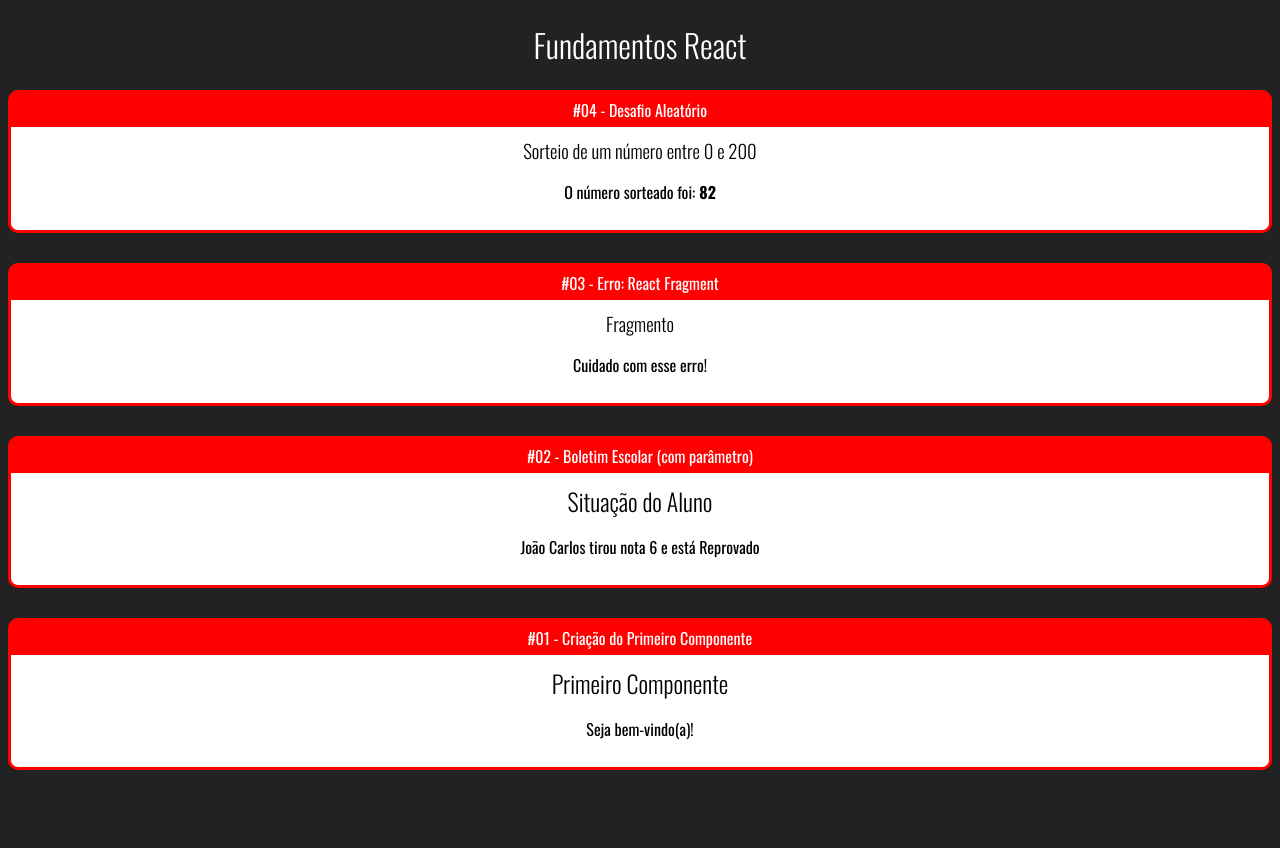
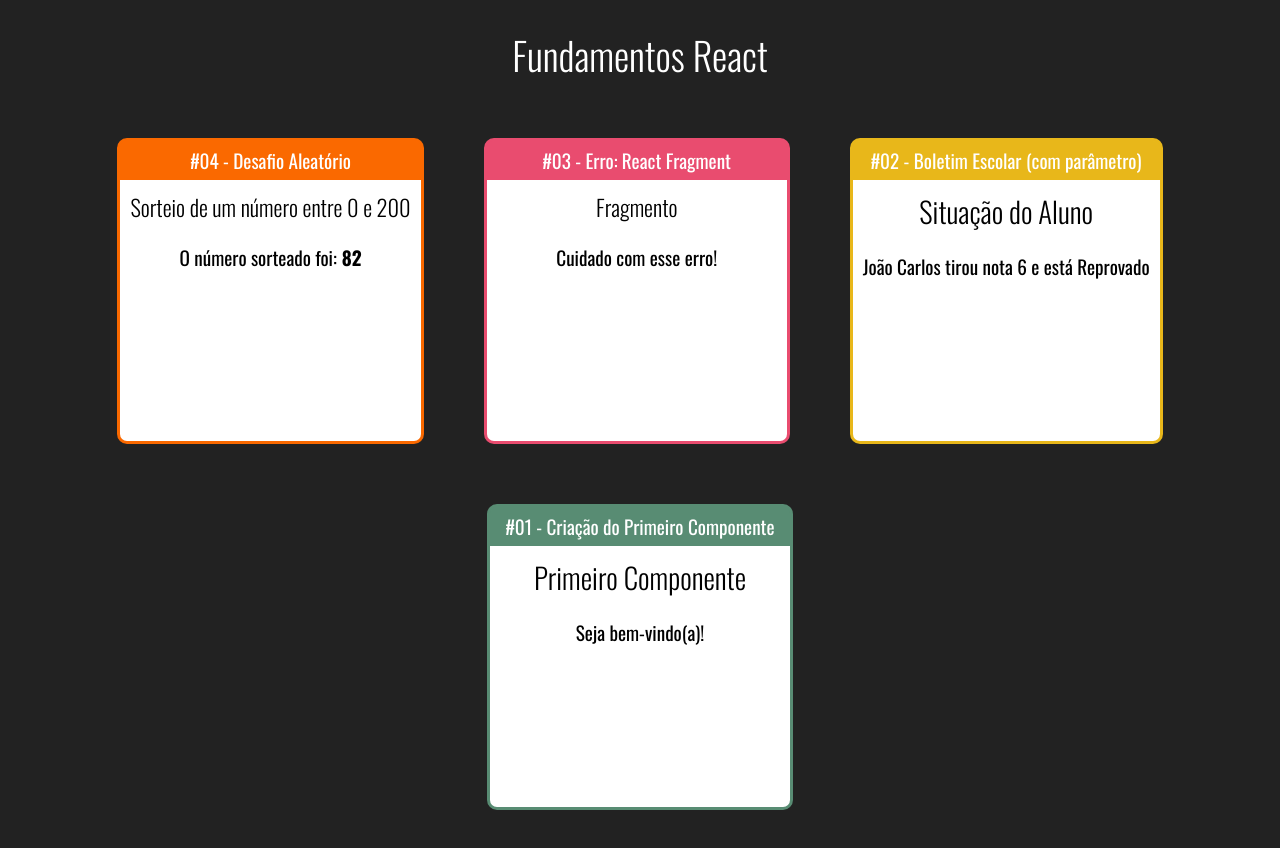
Before and after one commit to estevan324/fundamentos-react, a React (Create React App) app in the folder fundamentos-react/: page / in a window 1280 px wide. Before the commit the page ends 800 px from the top, so only its background shows below. Built offline with nearby package versions, Linux system fonts and the light colour scheme.

Commit message:
Estilização do componente Card utilizando parâmetros para alterar o estilo css da classe .card

```diff
--- /dev/null
+++ b/fundamentos-react/src/App.css
@@ -0,0 +1,5 @@
+.app .cards{
+    flex-wrap: wrap;
+    justify-content: center;
+    display: flex;
+}
--- a/fundamentos-react/src/App.jsx
+++ b/fundamentos-react/src/App.jsx
@@ -1,3 +1,5 @@
+import './App.css'
+
 import Primeiro from './components/basicos/Primeiro'
 import ComParametro from './components/basicos/ComParametro'
 import Fragmento from './components/basicos/Fragmento'
@@ -6,17 +8,19 @@
 
 export default () => {
     return (
-        <div id="app">
+        <div className='app'>
             <h1>Fundamentos React</h1>
-            <Card titulo='#04 - Desafio Aleatório'>
+            <div className='cards'>
+
+                <Card titulo='#04 - Desafio Aleatório' color='#FA6900'>
                     <Aleatorio min={0} max={200} />
                 </Card>
 
-            <Card titulo='#03 - Erro: React Fragment'>
+                <Card titulo='#03 - Erro: React Fragment' color='#E94C6F'>
                     <Fragmento />
                 </Card>
 
-            <Card titulo='#02 - Boletim Escolar (com parâmetro)'>
+                <Card titulo='#02 - Boletim Escolar (com parâmetro)' color='#E8B71A'>
                     <ComParametro
                         titulo="Situação do Aluno"
                         nome="João Carlos"
@@ -24,9 +28,10 @@
                     />
                 </Card>
 
-            <Card titulo='#01 - Criação do Primeiro Componente'>
+                <Card titulo='#01 - Criação do Primeiro Componente' color='#588C73'>
                     <Primeiro></Primeiro>
                 </Card>
             </div>
+        </div>
     )
 }
--- a/fundamentos-react/src/components/layout/Card.css
+++ b/fundamentos-react/src/components/layout/Card.css
@@ -1,9 +1,13 @@
 .card{
-    background-color: red;
-    border: 3px solid red;
+    border: 3px solid;
     border-radius: 10px;
     overflow: hidden;
-    margin-bottom: 30px;
+    margin: 30px;
+
+    display: flex;
+    flex-direction: column;
+    min-width: 300px;
+    min-height: 300px;
 }
 
 .card .title{
@@ -13,6 +17,7 @@
 }
 
 .card .content{
+    flex-grow: 1;
     background-color: #fff;
     color: #000;
     padding: 10px;
--- a/fundamentos-react/src/components/layout/Card.jsx
+++ b/fundamentos-react/src/components/layout/Card.jsx
@@ -1,8 +1,12 @@
 import './Card.css'
 
 export default props => {
+    const cardStyle = {
+        backgroundColor: props.color || '#008',
+        borderColor: props.color || '#008'
+    }
     return (
-        <div className='card'>
+        <div className='card' style={cardStyle}>
             <div className='title'>{ props.titulo }</div>
             <div className='content'>
                 { props.children }
--- a/fundamentos-react/src/index.css
+++ b/fundamentos-react/src/index.css
@@ -3,6 +3,7 @@
     background-color: #222;
     color: #fff;
     text-align: center;
+    font-size: 1.2rem;
 }
 
 h1, h2, h3{
```
Lines whose indentation alone changed are shown as unchanged.
